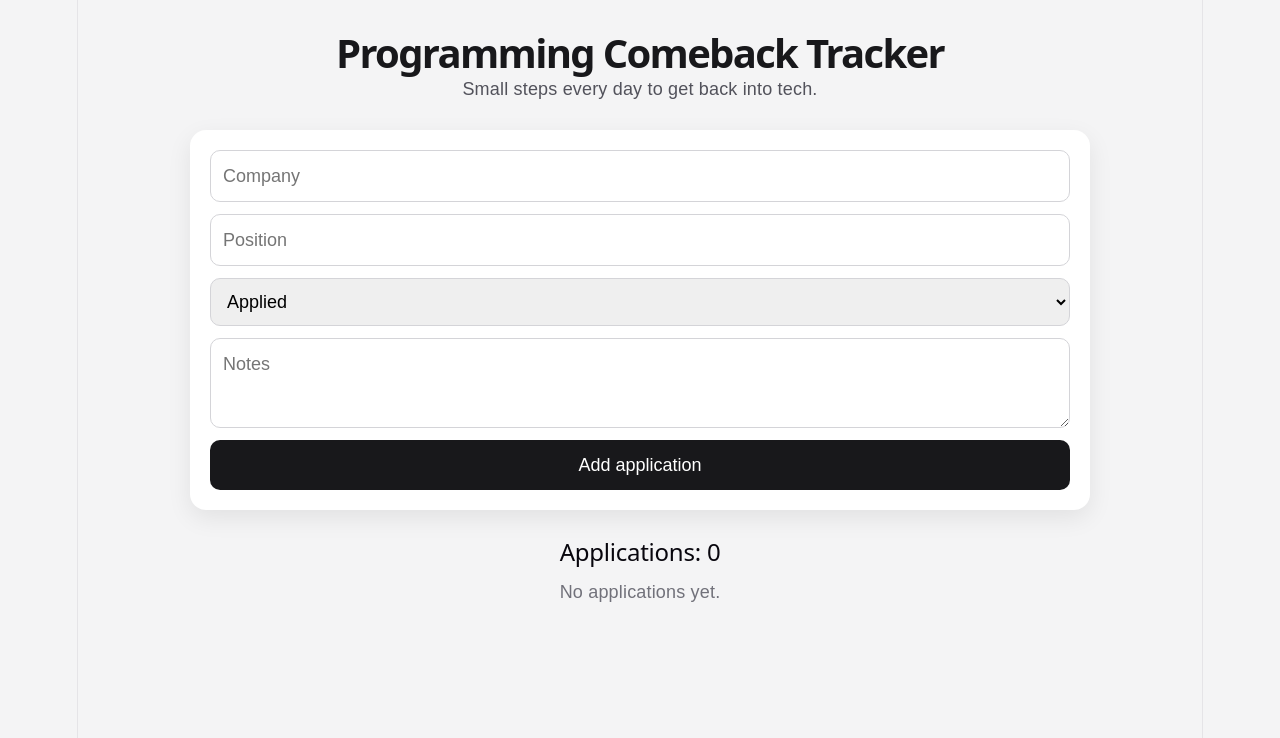
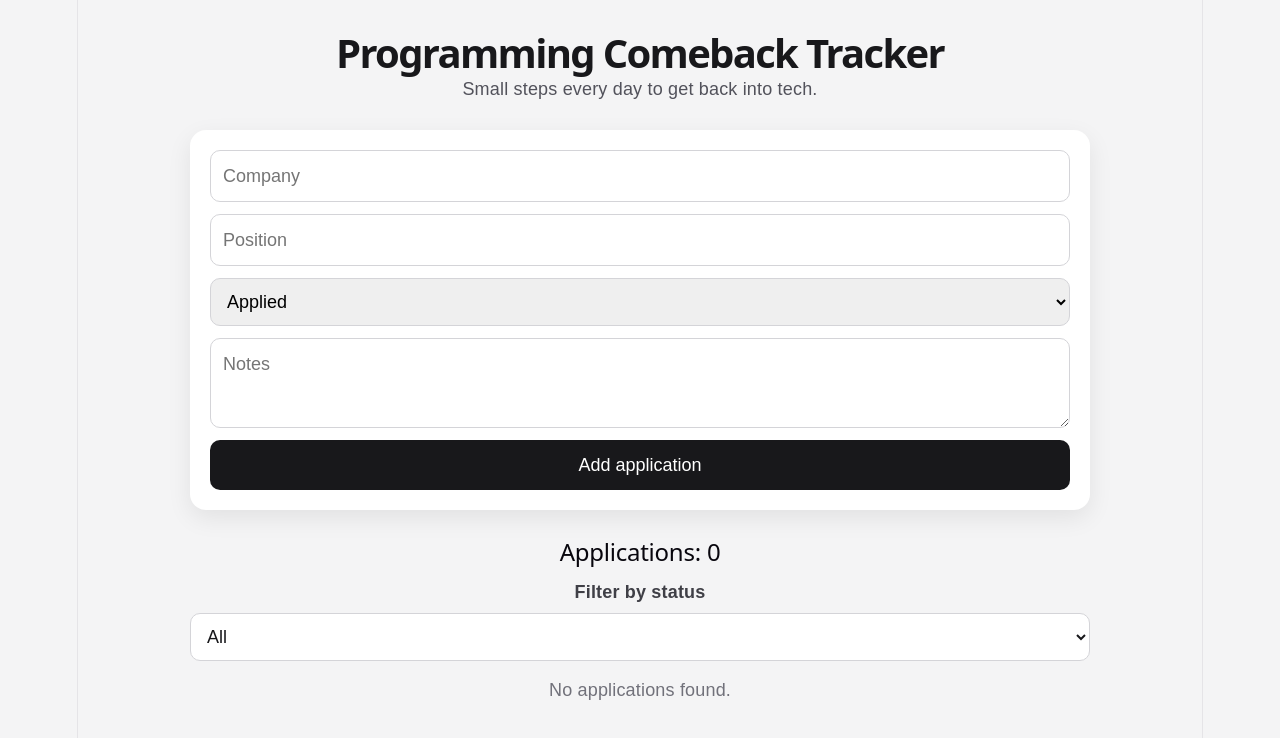
Before and after one commit to NachoColazo/job-tracker, a React (Vite) app: page / in a window 1280 px wide. Shown: the top 738 px of the page. Built offline with nearby package versions, Linux system fonts and the light colour scheme.

Commit message:
Add status filter

```diff
--- a/src/App.css
+++ b/src/App.css
@@ -113,3 +113,19 @@ button:hover {
 .empty {
   color: #71717a;
 }
+
+.filter {
+  display: grid;
+  gap: 8px;
+  margin-bottom: 16px;
+}
+
+.filter label {
+  font-weight: 700;
+  color: #3f3f46;
+}
+
+.filter select {
+  background: white;
+  color: #18181b;
+}
--- a/src/App.tsx
+++ b/src/App.tsx
@@ -22,9 +22,18 @@ function App() {
   const [status, setStatus] = useState<JobApplication["status"]>("Applied");
   const [notes, setNotes] = useState("");
 
+  const [statusFilter, setStatusFilter] = useState<
+  "All" | JobApplication["status"]
+>("All");
+
   useEffect(() => {
   localStorage.setItem("job-applications", JSON.stringify(applications));
 }, [applications]);
+
+  const filteredApplications =
+  statusFilter === "All"
+    ? applications
+    : applications.filter((application) => application.status === statusFilter);
 
   function handleSubmit(event: React.SyntheticEvent<HTMLFormElement>) {
     event.preventDefault();
@@ -104,16 +113,35 @@ function App() {
       <section className="list">
         <h2>Applications: {applications.length}</h2>
 
+      <div className="filter">
+  <label htmlFor="status-filter">Filter by status</label>
+
+  <select
+    id="status-filter"
+    value={statusFilter}
+    onChange={(event) =>
+      setStatusFilter(event.target.value as "All" | JobApplication["status"])
+    }
+  >
+    <option value="All">All</option>
+    <option value="Applied">Applied</option>
+    <option value="Interview">Interview</option>
+    <option value="Rejected">Rejected</option>
+    <option value="Offer">Offer</option>
+    <option value="Saved">Saved</option>
+  </select>
+</div>
+
         {applications.length > 0 && (
           <button className="clear" onClick={clearAllApplications}>
             Clear all
           </button>
         )}
 
-        {applications.length === 0 ? (
-          <p className="empty">No applications yet.</p>
+        {filteredApplications.length === 0 ? (
+          <p className="empty">No applications found.</p>
         ) : (
-          applications.map((application) => (
+          filteredApplications.map((application) => (
             <article className="card" key={application.id}>
               <div>
                 <h3>{application.company}</h3>
```
